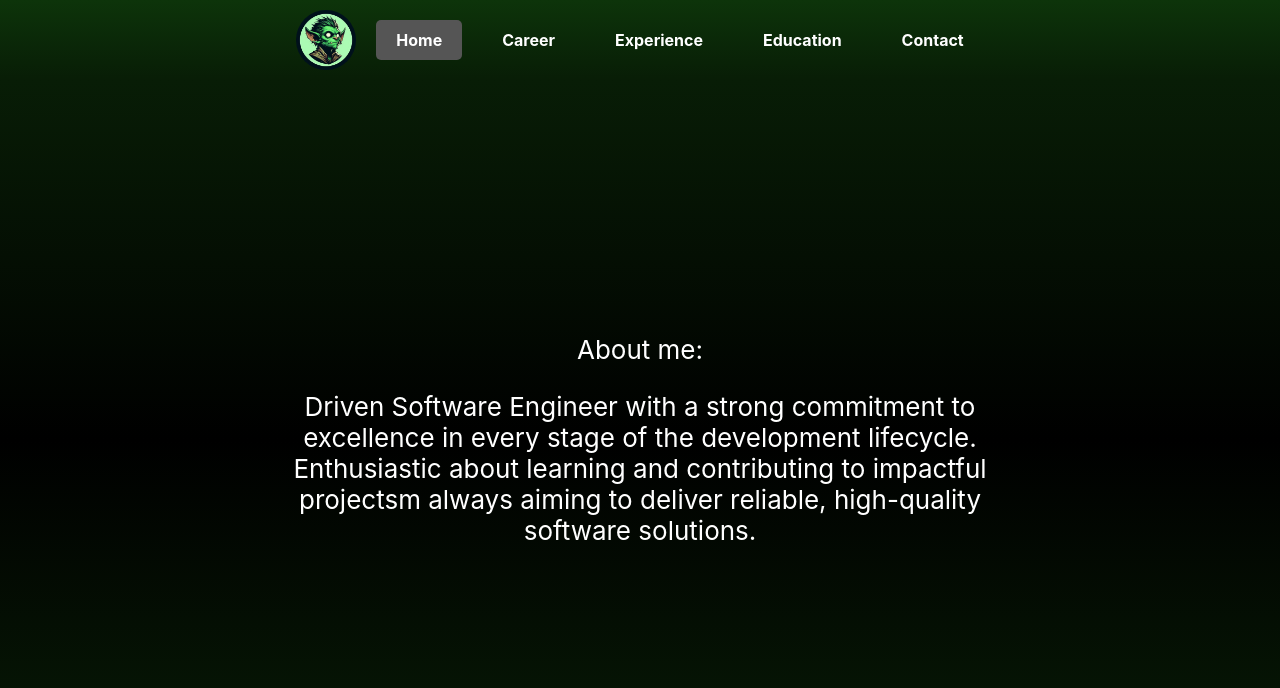
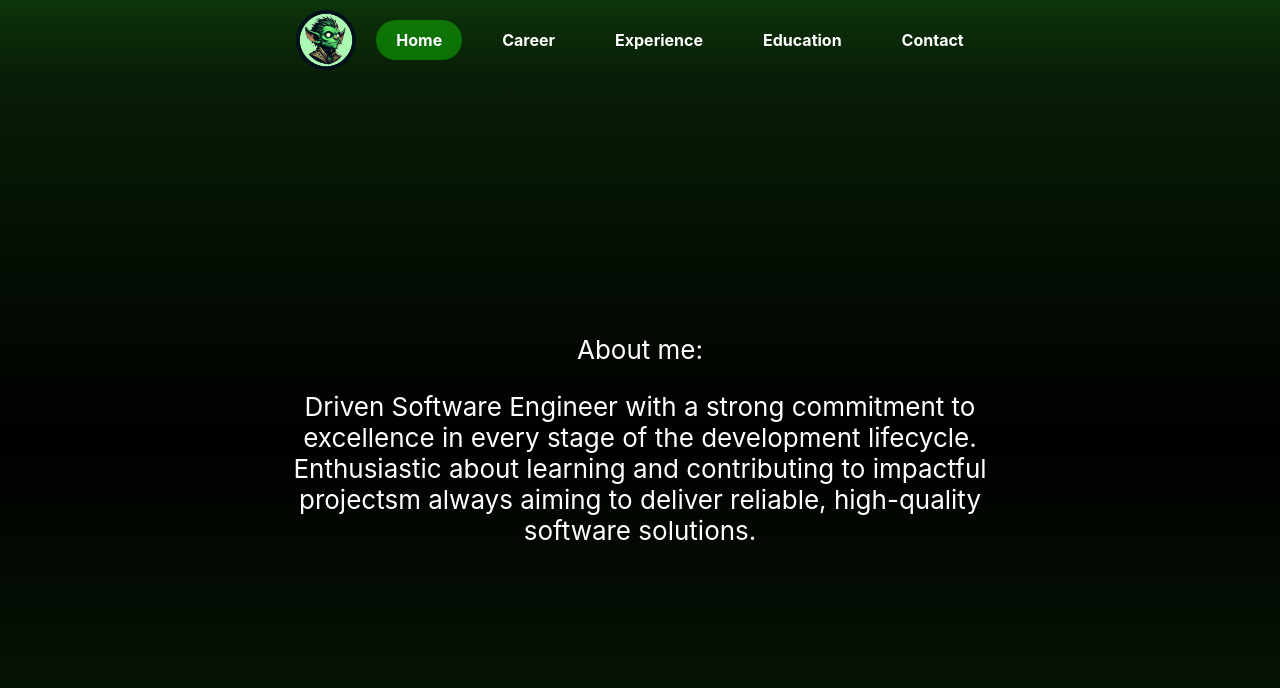
Before and after one commit to Raphalius/personal-page, a React (Create React App) app: page / in a window 1280 px wide. In both pictures the pointer is over the link "Home". Shown: the top 688 px of the page. Built offline with nearby package versions, Linux system fonts and the light colour scheme.

Commit message:
Adjusting styling

```diff
--- a/src/App.css
+++ b/src/App.css
@@ -27,14 +27,15 @@
 .App-tab {
   color: white;
   padding: 10px 20px;
+  border-radius: 20px;
   text-decoration: none;
   font-weight: bold;
   transition: background-color 0.3s;
 }
 
 .App-tab:hover {
-  background-color: #555;
-  border-radius: 5px;
+  background-color: #0f9705ac;
+  border-radius: 20px;
 }
 
 .App-logo {
```
